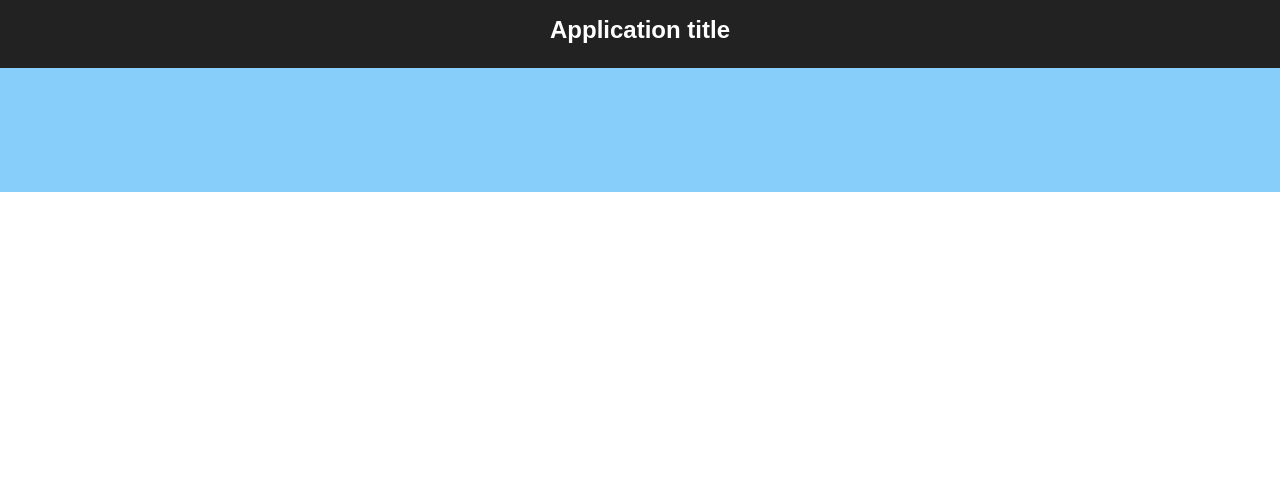
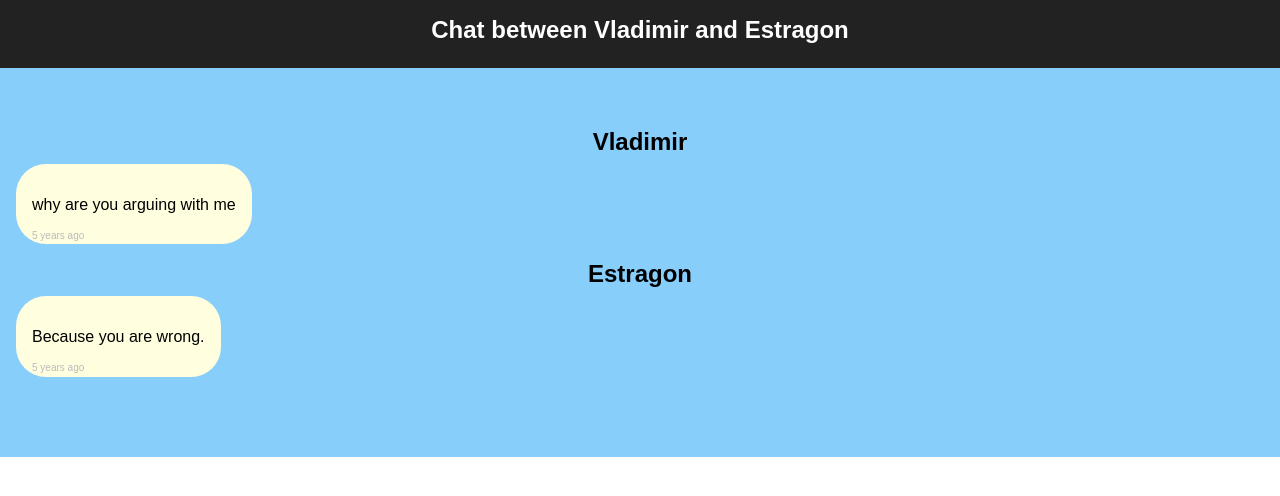
Before and after one commit to AdaGold/react-chatlog, a React (Create React App) app: page / in a window 1280 px wide. Shown: the top 496 px of the page. Built offline with nearby package versions, Linux system fonts and the light colour scheme.

Commit message:
chatEntry with styling

```diff
--- a/src/App.js
+++ b/src/App.js
@@ -1,6 +1,7 @@
 import React from 'react';
 import './App.css';
 import chatMessages from './data/messages.json';
+import ChatEntry from './components/ChatEntry'
 
 const App = () => {
   console.log(chatMessages);
@@ -8,10 +9,17 @@ const App = () => {
   return (
     <div id="App">
       <header>
-        <h1>Application title</h1>
+        <h1>Chat between {chatMessages[0].sender} and {chatMessages[1].sender}</h1>
       </header>
       <main>
-
+        <ChatEntry
+        sender={chatMessages[0].sender}
+        body={chatMessages[0].body}
+        timeStamp={chatMessages[0].timeStamp}/>
+        <ChatEntry
+        sender={chatMessages[1].sender}
+        body={chatMessages[1].body}
+        timeStamp={chatMessages[1].timeStamp}/>
       </main>
     </div>
   );
--- /dev/null
+++ b/src/components/ChatEntry.js
@@ -0,0 +1,19 @@
+import React from 'react';
+import './ChatEntry.css';
+import TimeStamp from './Timestamp'
+
+const ChatEntry= (props) => {
+    return(
+
+        <div className="chat-entry">
+            <h1 className="entry-name">{props.sender}</h1>
+            <div className="entry-bubble">
+                <p>{props.body}</p>
+                <p className =
+                "entry-time"><TimeStamp time={props.timeStamp}/></p>
+            </div>
+        </div>
+    );
+}
+
+export default ChatEntry;
```
Also changed, not shown: package.json (line endings or trailing spaces), 1 other file (tests, documents, lock files or other folders).
